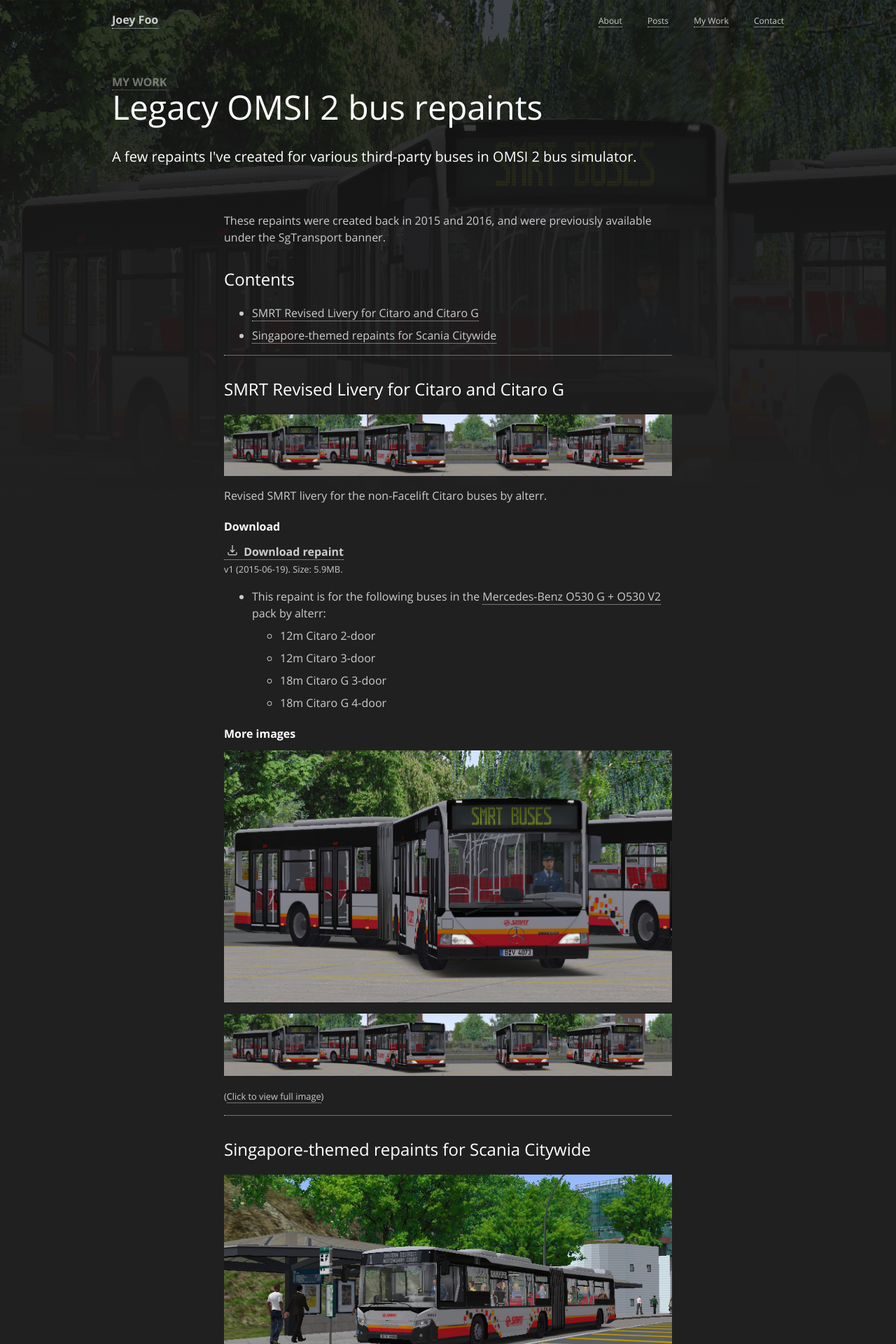
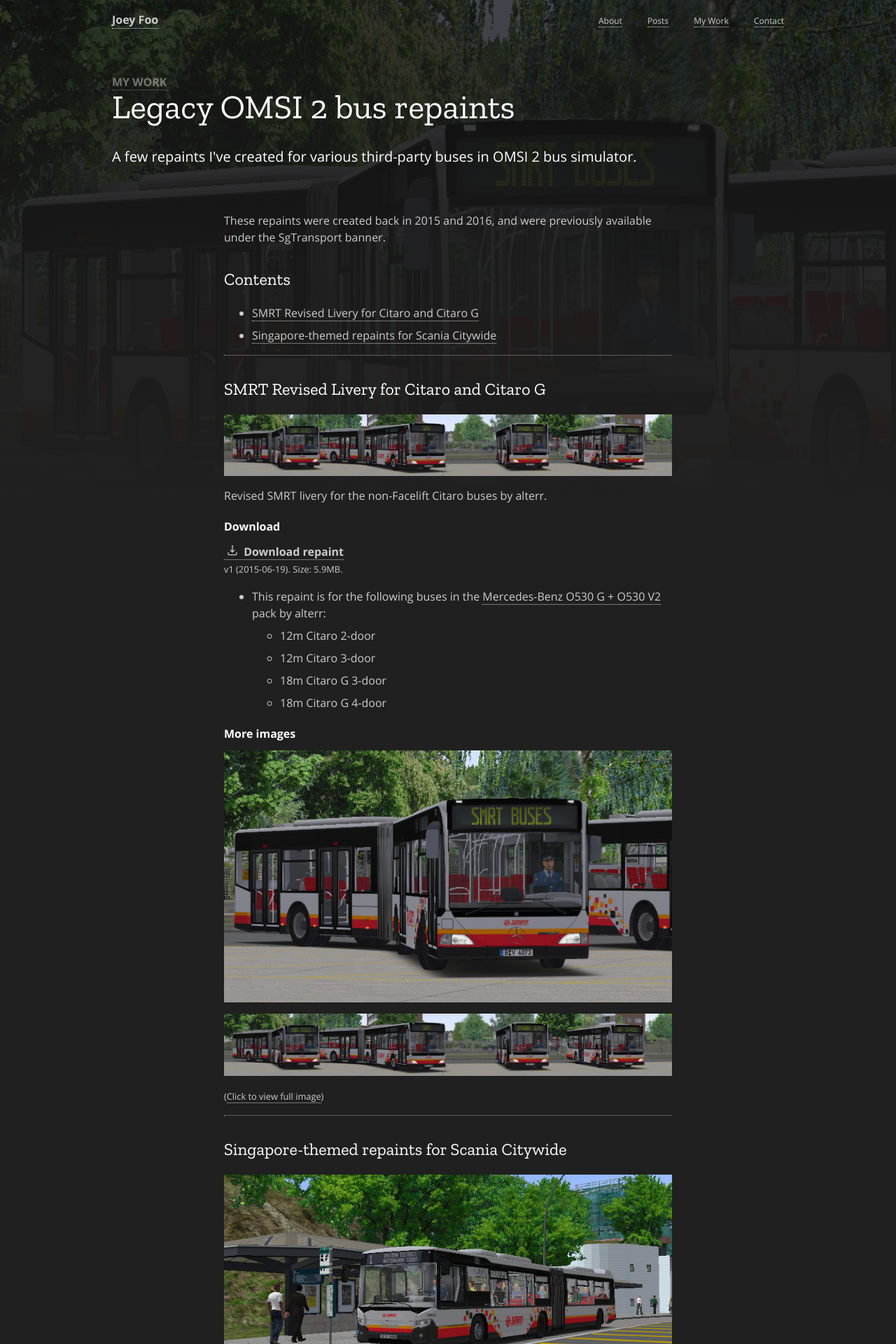
Before and after one commit to joeyfoo/joeyfoo.github.io, a Jekyll site: the page built from _projects/omsi2-repaints.md, in a window 1280 px wide. Shown: the top 1920 px of the page at 70% size. Built offline with Jekyll 4.4.1, drawn with Linux system fonts in a browser that asks for light colours; some web fonts are replaced.

Commit message:
Fix wrong webfont URL; add blockquote formatting

```diff
--- a/_sass/main.scss
+++ b/_sass/main.scss
@@ -35,13 +35,13 @@
   font-family: 'Zilla Slab';
   font-style: normal;
   font-weight: 400;
-  src: url('../fonts/zilla-slab-v4-latin-regular.eot'); /* IE9 Compat Modes */
+  src: url('/assets/fonts/zilla-slab-v4-latin-regular.eot'); /* IE9 Compat Modes */
   src: local('Zilla Slab'), local('ZillaSlab-Regular'),
-       url('../fonts/zilla-slab-v4-latin-regular.eot?#iefix') format('embedded-opentype'), /* IE6-IE8 */
-       url('../fonts/zilla-slab-v4-latin-regular.woff2') format('woff2'), /* Super Modern Browsers */
-       url('../fonts/zilla-slab-v4-latin-regular.woff') format('woff'), /* Modern Browsers */
-       url('../fonts/zilla-slab-v4-latin-regular.ttf') format('truetype'), /* Safari, Android, iOS */
-       url('../fonts/zilla-slab-v4-latin-regular.svg#ZillaSlab') format('svg'); /* Legacy iOS */
+       url('/assets/fonts/zilla-slab-v4-latin-regular.eot?#iefix') format('embedded-opentype'), /* IE6-IE8 */
+       url('/assets/fonts/zilla-slab-v4-latin-regular.woff2') format('woff2'), /* Super Modern Browsers */
+       url('/assets/fonts/zilla-slab-v4-latin-regular.woff') format('woff'), /* Modern Browsers */
+       url('/assets/fonts/zilla-slab-v4-latin-regular.ttf') format('truetype'), /* Safari, Android, iOS */
+       url('/assets/fonts/zilla-slab-v4-latin-regular.svg#ZillaSlab') format('svg'); /* Legacy iOS */
 }
 
 
@@ -58,7 +58,10 @@
   // Android
   "Roboto",
   // Basic web fallback
-  "Helvetica Neue", Arial, sans-serif !default;
+  "Helvetica Neue", Arial, sans-serif,
+  // Emoji support
+  "Apple Color Emoji", "Segoe UI Emoji", "Segoe UI Symbol",
+  !default;
 $header-font-family-base: "Zilla Slab", $font-family-base;
 $font-size-base: 16px;
 $font-size-small: 0.875em;
@@ -73,7 +76,7 @@
 $link-hover-color: #fff;
 $link-hover-decoration: none;
 $table-cell-padding: 0.75rem;
-$text-muted: #bbb;
+$text-muted: #999;
 
 // Import partials.
 @import
@@ -260,6 +263,16 @@
 hr{
   border: none;
   border-bottom: 1px dotted $text-muted;
+}
+
+blockquote{
+  padding-left: 1rem;
+  padding-top: 0.5rem;
+  padding-bottom: 0.5rem;
+  border-left: 2px solid $text-muted;
+  & :last-child{
+    margin-bottom: 0;
+  }
 }
 
 main{
```
